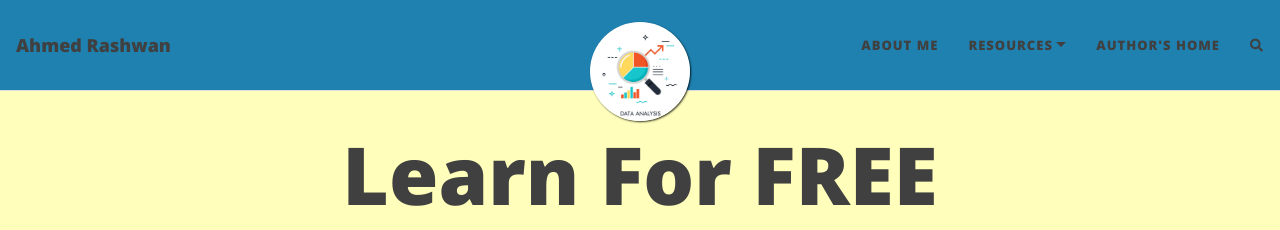
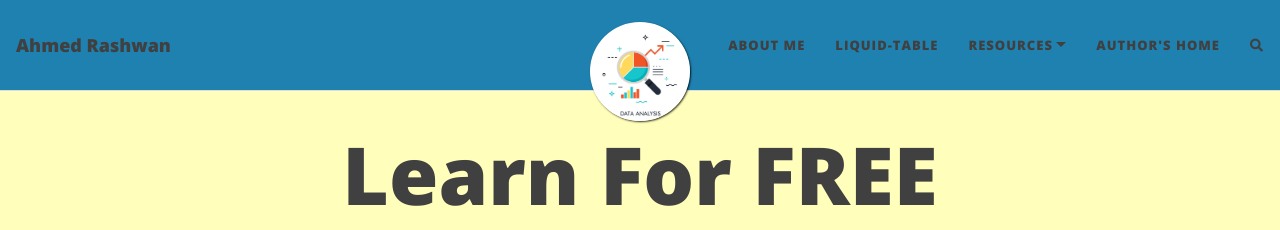
Before and after one commit to AhmedRashwanASU/NewGitHubPage, a Jekyll site: the page built from index.html, in a window 1280 px wide. Shown: the top 230 px of the page. Built offline with Jekyll 4.4.1, drawn with Linux system fonts in a browser that asks for light colours; nearby versions of some CDN libraries; the list of posts is cut into pages by our own code; comment, search, counter and statistics services are not loaded.

Commit message:
Update _config.yml

```diff
--- a/_config.yml
+++ b/_config.yml
@@ -18,6 +18,7 @@ description: Data and Information Down to Meaningful Bites Of Knowledge , toward
 
 navbar-links:
   About Me: "aboutme"
+  liquid-table: "table-demo"
   Resources:
     - Beautiful Jekyll: "https://beautifuljekyll.com"
     - Learn markdown: "https://www.markdowntutorial.com/"
```
